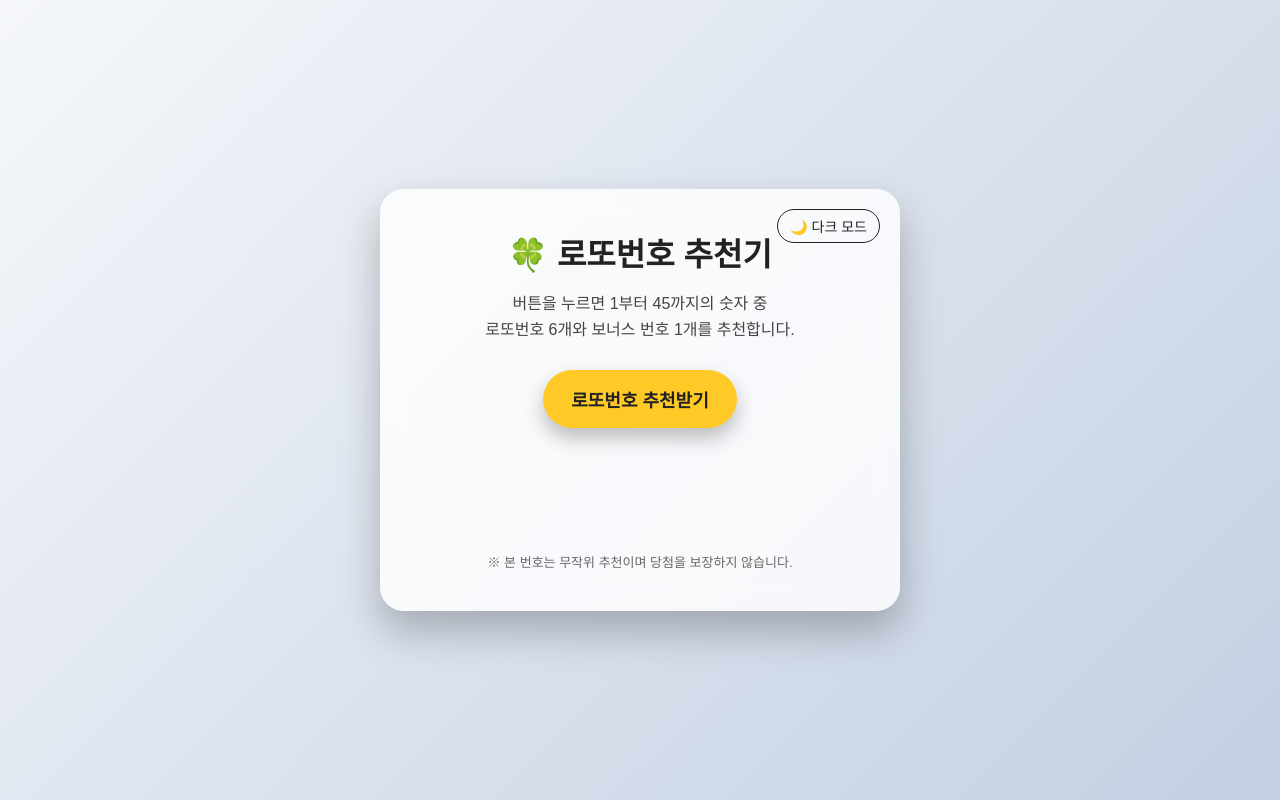
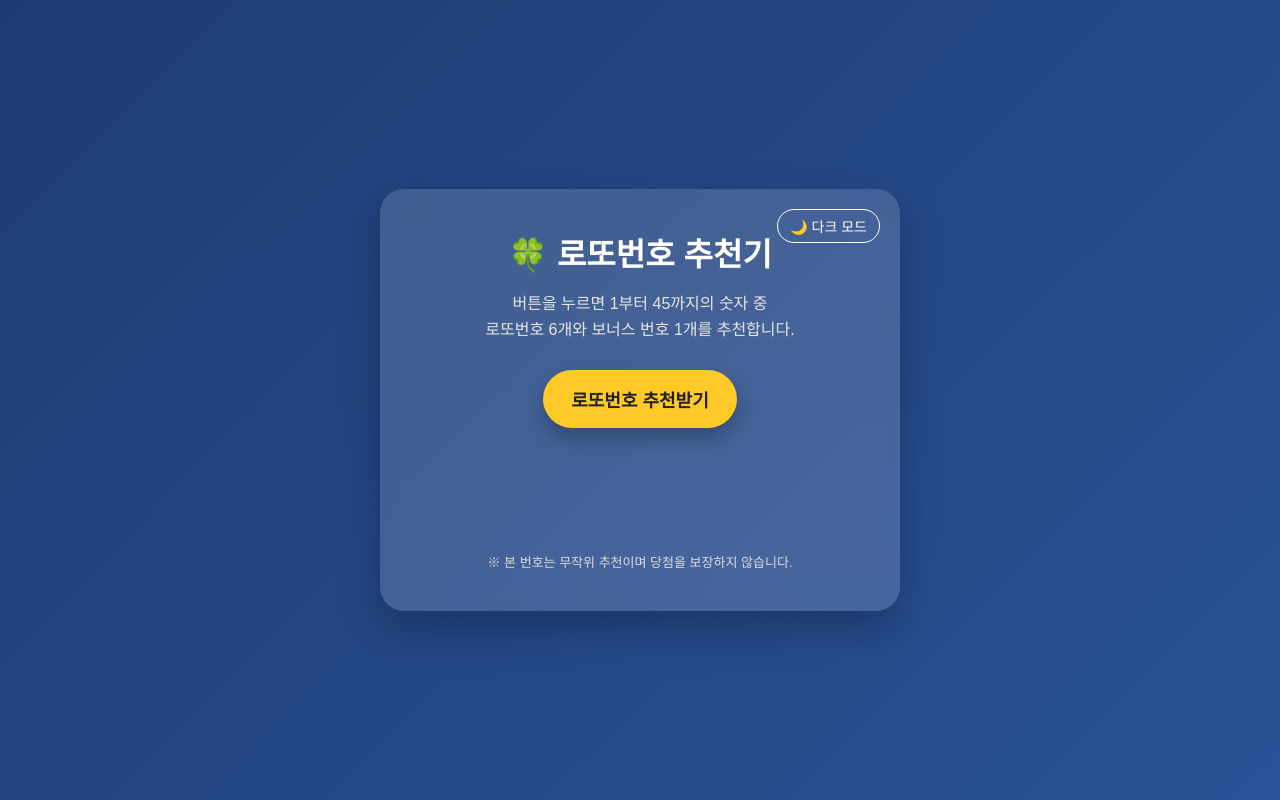
Before and after one commit to jongchurlwon/lotto, a plain HTML site: page index.html in a window 1280 px wide. Both pictures are taken after a click on the button "☀️ 라이트 모드". Drawn offline with Linux system fonts and the light colour scheme.

Commit message:
Improve theme mode toggle

```diff
--- a/index.html
+++ b/index.html
@@ -7,6 +7,7 @@
 
   <style>
     :root {
+      color-scheme: dark;
       --bg-gradient: linear-gradient(135deg, #1e3c72, #2a5298);
       --container-bg: rgba(255, 255, 255, 0.15);
       --text-color: #ffffff;
@@ -16,6 +17,7 @@
     }
 
     [data-theme="light"] {
+      color-scheme: light;
       --bg-gradient: linear-gradient(135deg, #f5f7fa, #c3cfe2);
       --container-bg: rgba(255, 255, 255, 0.8);
       --text-color: #222222;
@@ -178,7 +180,9 @@
 
 <body>
   <div class="container">
-    <button class="theme-toggle" onclick="toggleTheme()" id="themeBtn">☀️ 라이트 모드</button>
+    <button class="theme-toggle" type="button" onclick="toggleTheme()" id="themeBtn" aria-label="테마를 라이트 모드로 변경">
+      ☀️ 라이트 모드
+    </button>
     <h1>🍀 로또번호 추천기</h1>
     <p>
       버튼을 누르면 1부터 45까지의 숫자 중<br />
@@ -197,19 +201,28 @@
   </div>
 
   <script>
+    const THEME_STORAGE_KEY = "lotto-theme";
+
+    function applyTheme(theme) {
+      const body = document.body;
+      const themeBtn = document.getElementById("themeBtn");
+      const isLight = theme === "light";
+
+      body.toggleAttribute("data-theme", isLight);
+      themeBtn.textContent = isLight ? "🌙 다크 모드" : "☀️ 라이트 모드";
+      themeBtn.setAttribute(
+        "aria-label",
+        isLight ? "테마를 다크 모드로 변경" : "테마를 라이트 모드로 변경"
+      );
+    }
+
     function toggleTheme() {
-      const body = document.body;
-      const themeBtn = document.getElementById('themeBtn');
-      const currentTheme = body.getAttribute('data-theme');
+      const nextTheme = document.body.hasAttribute("data-theme") ? "dark" : "light";
+      localStorage.setItem(THEME_STORAGE_KEY, nextTheme);
+      applyTheme(nextTheme);
+    }
 
-      if (currentTheme === 'light') {
-        body.removeAttribute('data-theme');
-        themeBtn.textContent = '☀️ 라이트 모드';
-      } else {
-        body.setAttribute('data-theme', 'light');
-        themeBtn.textContent = '🌙 다크 모드';
-      }
-    }
+    applyTheme(localStorage.getItem(THEME_STORAGE_KEY) || "dark");
 
     function generateLotto() {
       const numbers = [];
```
